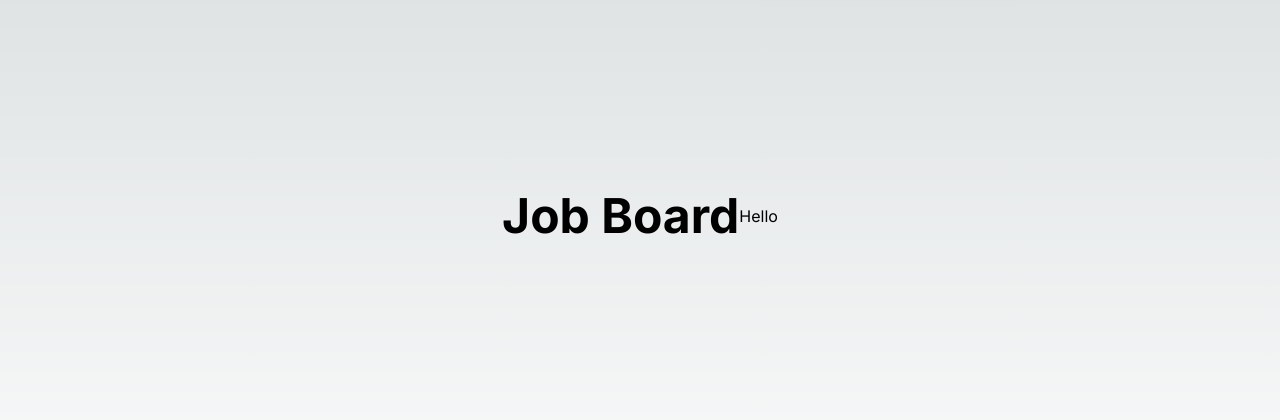
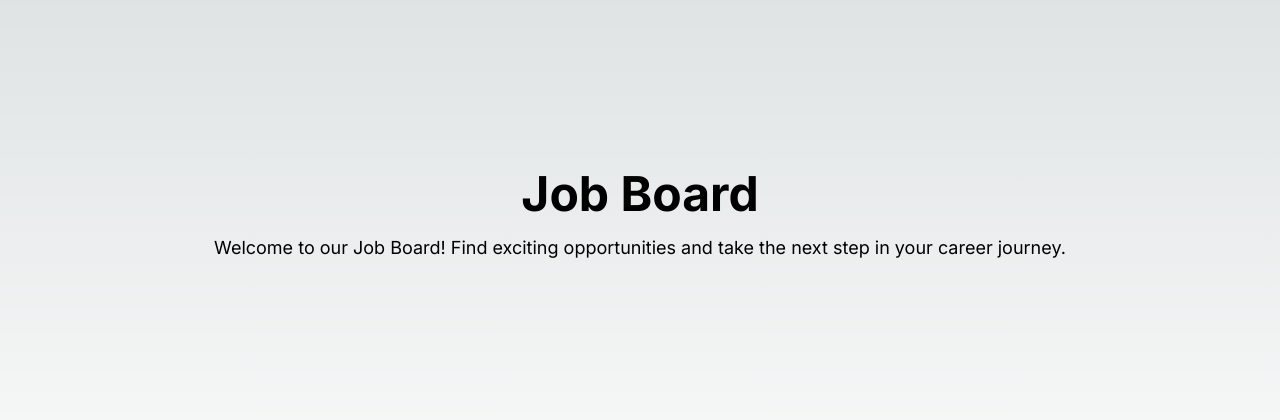
Before and after one commit to zaktech96/job-board, a Next.js app: page / in a window 1280 px wide. Shown: the part 184-604 px from the top of the page. Built offline with nearby package versions, Linux system fonts and the light colour scheme.

Commit message:
project set up

```diff
--- a/package.json
+++ b/package.json
@@ -21,6 +21,7 @@
     "cypress": "^13.6.2",
     "eslint": "^8",
     "eslint-config-next": "14.0.4",
+    "mini-css-extract-plugin": "^2.7.6",
     "postcss": "^8",
     "tailwindcss": "^3.3.0",
     "typescript": "^5"
--- a/src/app/page.tsx
+++ b/src/app/page.tsx
@@ -1,10 +1,11 @@
 import Image from 'next/image'
 export default function Home() {
   return (
-    <main className="flex items-center justify-center min-h-screen p-24">
-      <h1 className="text-5xl font-bold">Job Board</h1>
-      <p>
-        Hello
+    <main className="flex flex-col items-center justify-center min-h-screen p-24">
+      <h1 className="text-5xl font-bold mb-4">Job Board</h1>
+      <p className="text-lg">
+        Welcome to our Job Board! Find exciting opportunities and take the next
+        step in your career journey.
       </p>
     </main>
   );
```
Also changed, not shown: 1 other file (tests, documents, lock files or other folders).
